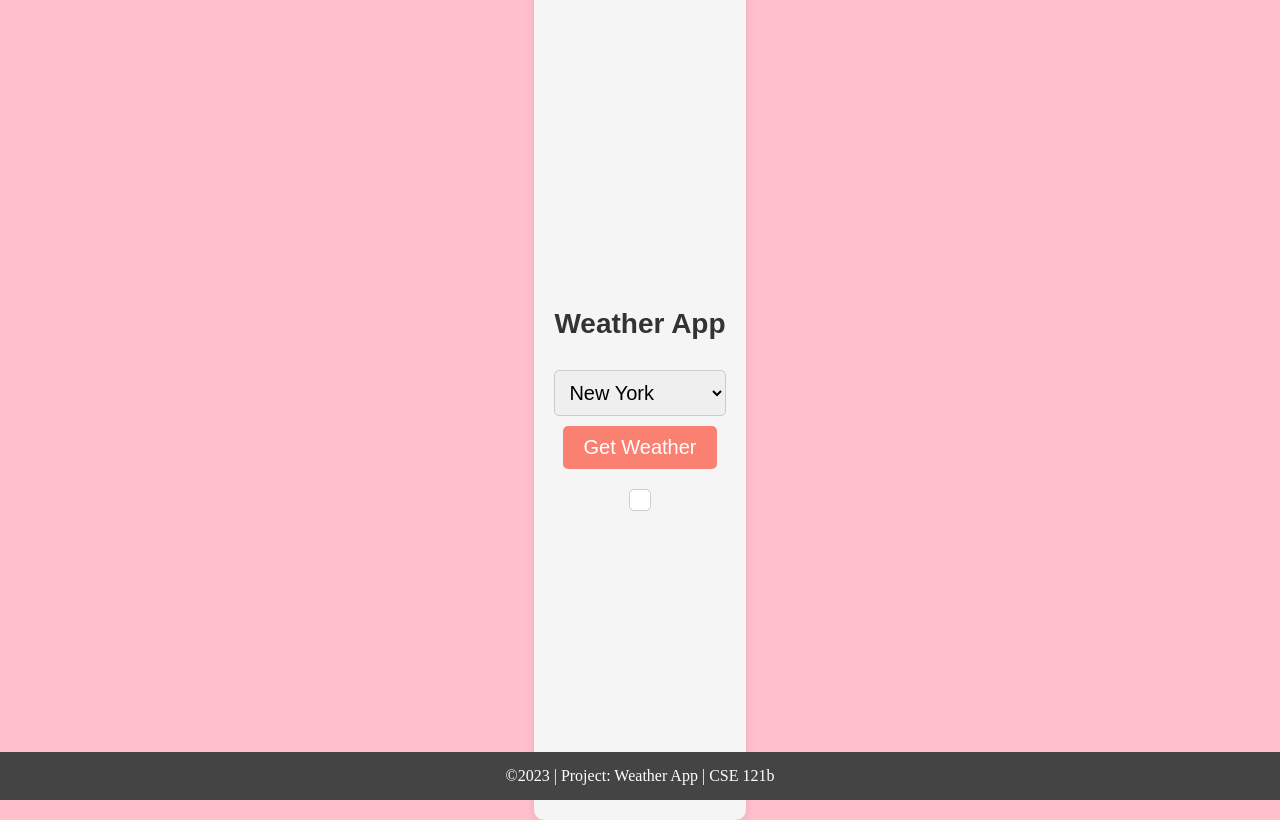
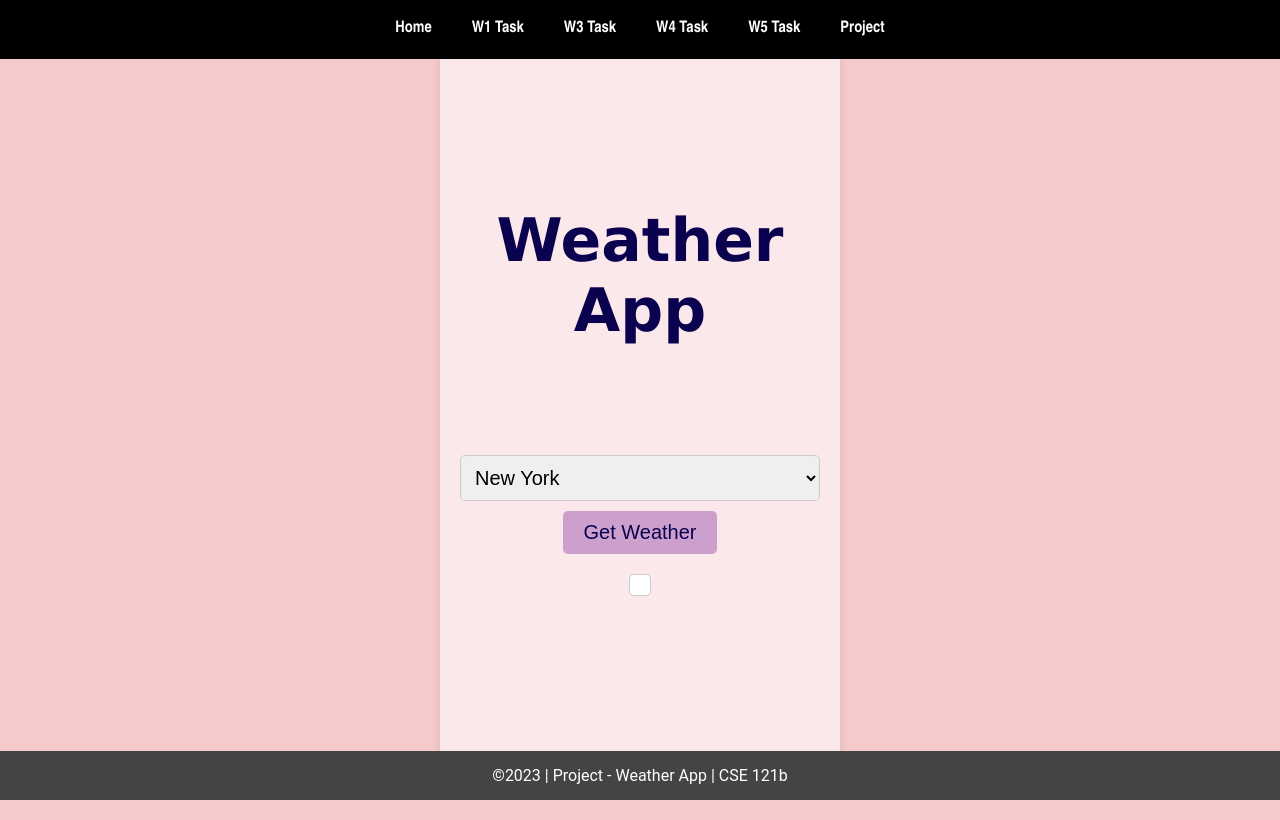
Before and after one commit to loopera/cse121b, a plain HTML site: page project.html in a window 1280 px wide. Drawn offline with Linux system fonts and the light colour scheme.

Commit message:
project commit

```diff
--- a/project-cities.js
+++ b/project-cities.js
@@ -1,5 +1,4 @@
-// Define and export the 'cities' array
-
+// Define and export the 'cities' array and then Export Module
 
 const cities = ['New York', 'London', 'Paris', 'Manila', 'Panabo City', 'Tokyo', 'Salt Lake City', 'Davao City', 'Berlin'];
 
--- a/project-script.js
+++ b/project-script.js
@@ -1,16 +1,17 @@
+// IMporting ES  Module
 import cities from "./project-cities.js";
 
-// Replace with your own OpenWeatherMap API key
+// Declaring Variables
 const apiKey = '7115d3e4427a2e9c252b2e76619572c2';
-
 const citySelect = document.getElementById('citySelect');
 const getWeatherButton = document.getElementById('getWeatherButton');
 const weatherInfo = document.getElementById('weatherInfo');
 
 
 
-// Array of cities
+// Array of cities - Transferred into a Module
 // const cities = ['New York', 'London', 'Paris', 'Manila', 'Panabo City', 'Tokyo', 'Salt Lake City', 'Davao City', 'Berlin'];
+
 
 // Use the map method to create an array of option elements for the city dropdown
 const cityOptions = cities.map((city) => {
@@ -37,9 +38,11 @@ getWeatherButton.addEventListener('click', () => {
   }
 });
 
-// Function to fetch weather data from OpenWeatherMap
+
+
+// Function to fetch weather data from OpenWeatherMap. Using Fetch()
+
 function getWeather(city) {
-  // Replace 'YOUR_OPENWEATHERMAP_API_KEY' with your actual API key
   const apiUrl = `https://api.openweathermap.org/data/2.5/weather?q=${city}&appid=${apiKey}`;
 
   fetch(apiUrl)
@@ -58,14 +61,10 @@ function getWeather(city) {
       } else if (description.includes('clear')) {
         recommendation = 'Enjoy the clear skies!';
       } else {
-        recommendation = 'Have nice day.';
+        recommendation = 'Stay warm.';
       }
 
       const weatherText = `Weather in ${city}: <br>${description} <br><br>Temperature: ${temperature.toFixed(2)}°C. <br><br>${recommendation}`;
       weatherInfo.innerHTML = weatherText;
     })
-    .catch((error) => {
-      weatherInfo.textContent = 'An error occurred while fetching weather data.';
-      console.error(error);
-    });
 }
--- a/project-styles.css
+++ b/project-styles.css
@@ -1,6 +1,13 @@
 /* Add some improved CSS for styling */
+
+* {
+  margin: 0;
+  padding: 0;
+  box-sizing: border-box;
+}
+
 body {
-    background-color: pink;
+  background-color: #F6CACA;
   margin: 0;
   display: flex;
   align-items: center;
@@ -8,13 +15,86 @@ body {
   height: 100vh;
 }
 
+/* NAV styling */
+
+nav {
+  background-color: black;
+  width: 100%;
+  position: fixed;
+  top: 0;
+}
+
+nav ul {
+  display: flex;
+  flex-direction: column;
+  align-items: center;
+  max-width: -moz-fit-content;
+  max-width: fit-content;
+  margin: 0 auto;
+}
+
+nav ul li {
+  flex: 1 1 auto;
+}
+
+nav ul li {
+  display: none;
+  list-style: none;
+  margin: 10px;
+}
+
+
+nav ul li:first-child {
+  display: block;
+  font-size: 2rem;
+}
+
+nav ul li:first-child a {
+  padding: 1px 10px;
+}
+
+
+nav ul li a {
+  display: block;
+  padding: 10px;
+  text-decoration: none;
+  font-weight: 600;
+  color: white;
+  text-align: center;
+  font-family: 'Arial Narrow', Arial, sans-serif;
+}
+
+nav ul li a:hover {
+  background-color: #efefef;
+  color: black;
+}
+
+/* Media Queries */
+@media only screen and (min-width: 32.5em) {
+  nav ul {
+    flex-direction: row;
+  }
+
+  nav ul li:first-child {
+    display: none;
+  }
+
+  nav ul li {
+    display: block;
+  }
+
+}
+
+
+/* Container Styling */
+
 .container {
   text-align: center;
   padding: 20px;
-    background-color: whitesmoke;
+  background-color: #FAE8EB;
   border-radius: 10px;
   box-shadow: 0 0 10px rgba(0, 0, 0, 0.1);
-    max-width: 300px;
+  max-width: 400px;
   margin: 0 auto;
   font-family: Arial, sans-serif;
   display: flex;
@@ -25,9 +105,10 @@ body {
 }
 
 h1 {
-    font-size: 28px;
-    color: #333;
-    margin-bottom: 20px;
+  font-size: 60px;
+  font-family: Verdana, Geneva, Tahoma, sans-serif;
+  color: #0A014F;
+  margin-bottom: 100px;
 }
 
 #citySelect {
@@ -37,22 +118,26 @@ body {
   border-radius: 5px;
   font-size: 20px;
   margin-top: 10px;
+
 }
 
+
 #getWeatherButton {
-    background-color: salmon;
+  background-color: #CD9FCC;
   color: #fff;
   padding: 10px 20px;
   border: none;
   border-radius: 5px;
   font-size: 20px;
+  color: #0A014F;
   cursor: pointer;
   margin-top: 10px;
   transition: background-color 0.3s;
 }
 
 #getWeatherButton:hover {
-    background-color: #0056b3;
+  background-color: #0A014F;
+  color: white;
 }
 
 #weatherInfo {
@@ -65,8 +150,11 @@ body {
   white-space: pre-line;
 }
 
+/* Footer Styling */
+
 footer {
   background-color: #444;
+  font-family: 'Roboto', Helvetica, sans-serif;
   color: white;
   padding: 15px;
   text-align: center;
--- a/project.html
+++ b/project.html
@@ -14,6 +14,17 @@
 </head>
 
 <body>
+  <nav>
+    <ul id="menu">
+      <li><a id="toggleMenu">&equiv;</a></li>
+      <li><a href="index.html" class="active">Home</a></li>
+      <li><a href="w01-task.html">W1 Task</a></li>
+      <li><a href="w03-task.html">W3 Task</a></li>
+      <li><a href="w04-task.html">W4 Task</a></li>
+      <li><a href="w05-task.html">W5 Task</a></li>
+      <li><a href="project.html">Project</a></li>
+    </ul>
+  </nav>
     <div class="container">
         <h1>Weather App</h1>
 
@@ -30,7 +41,7 @@
 
 </body>
 <footer>
-    &copy;<span id="year"></span> | Project: Weather App | CSE 121b
+    &copy;<span id="year"></span> | Project - Weather App | CSE 121b
   </footer>
   <script src="scripts/main.js"></script>
 
```
Also changed, not shown: week6/loops.html (added, +11 -0 lines), week6/loops.js (added, +79 -0 lines). Lines whose indentation alone changed are shown as unchanged.
